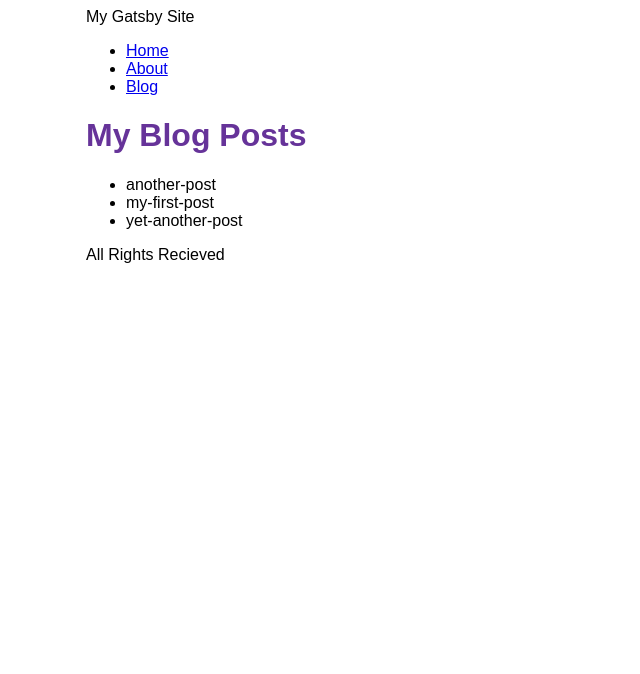
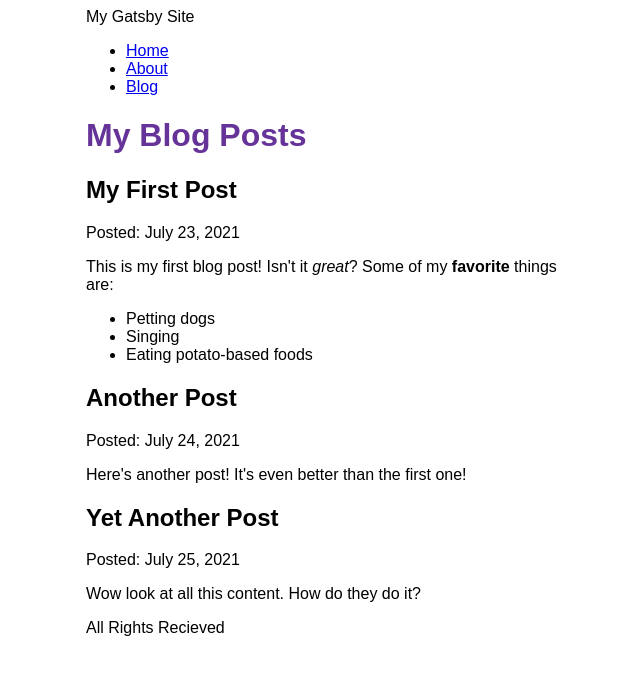
Before and after one commit to ktmsandunsiri/gastsby-site-1, a Gatsby site: page /blog in a window 1280 px wide. Shown: the whole page, without its empty margins (304-944 px from the left). Built offline with nearby package versions, Linux system fonts and the light colour scheme; Gatsby itself is replaced by a stand-in of ours.

Commit message:
Finished Gatsby Tutorial Part 5

```diff
--- a/blog/another-post.mdx
+++ b/blog/another-post.mdx
@@ -0,0 +1,5 @@
+---
+title: "Another Post"
+date: "2021-07-24"
+---
+Here's another post! It's even better than the first one!
--- a/blog/my-first-post.mdx
+++ b/blog/my-first-post.mdx
@@ -0,0 +1,9 @@
+---
+title: "My First Post"
+date: "2021-07-23"
+---
+This is my first blog post! Isn't it *great*?
+Some of my **favorite** things are:
+* Petting dogs
+* Singing
+* Eating potato-based foods
--- a/blog/yet-another-post.mdx
+++ b/blog/yet-another-post.mdx
@@ -0,0 +1,5 @@
+---
+title: "Yet Another Post"
+date: "2021-07-25"
+---
+Wow look at all this content. How do they do it?
--- a/gatsby-config.js
+++ b/gatsby-config.js
@@ -7,6 +7,8 @@ module.exports = {
         `gatsby-plugin-image`,
         `gatsby-plugin-sharp`,
         `gatsby-transformer-sharp`, // Needed for dynamic images
+        `gatsby-plugin-mdx`,
+
         {
             resolve: "gatsby-source-filesystem",
             options: {
@@ -14,5 +16,6 @@ module.exports = {
               path: `${__dirname}/blog`,
             }
           },
+
     ]
 }
--- a/package.json
+++ b/package.json
@@ -15,8 +15,11 @@
     "clean": "gatsby clean"
   },
   "dependencies": {
+    "@mdx-js/mdx": "^1.6.22",
+    "@mdx-js/react": "^1.6.22",
     "gatsby": "^4.8.0",
     "gatsby-plugin-image": "^2.9.0",
+    "gatsby-plugin-mdx": "^3.9.0",
     "gatsby-plugin-sharp": "^4.9.0",
     "gatsby-source-filesystem": "^4.9.0",
     "gatsby-transformer-sharp": "^4.9.0",
--- a/src/pages/blog.js
+++ b/src/pages/blog.js
@@ -1,29 +1,44 @@
 import * as React from 'react'
 import Layout from './components/layout'
+import { MDXRenderer } from 'gatsby-plugin-mdx'
 import { graphql } from 'gatsby'
 
 const BlogPage = ({ data }) => {
     console.log(data);
     return (
         <Layout pageTitle="My Blog Posts">
-            <ul>
                 {
-                    data.allFile.nodes.map(node => (
-                        <li key={node.name}>
-                            {node.name}
-                        </li>
+                    data.allMdx.nodes.map(node => (
+                        <article key={node.id}>
+                              <h2>{node?.frontmatter?.title}</h2>
+                              <p>Posted: {node?.frontmatter?.date}</p>
+                              <MDXRenderer>
+                                  {node.body}
+                              </MDXRenderer>
+                        </article >
                     ))
                 }
-            </ul>
         </Layout>
     )
 }
 
-export const query = graphql`query {
-    allFile {
-      nodes {
-        name
-      }
+export const query = graphql`
+query {
+    allMdx(sort: {order: ASC, fields: frontmatter___date}) {
+        nodes {
+          id
+          frontmatter {
+            date(formatString: "MMMM D, YYYY")
+            title
+          }
+          parent {
+            ... on File {
+              modifiedTime(formatString: "MMMM D, YYYY")
+            }
+          }
+          body
+        }
     }
-  }`
+  }
+`
 export default BlogPage
```
Also changed, not shown: 1 other file.
